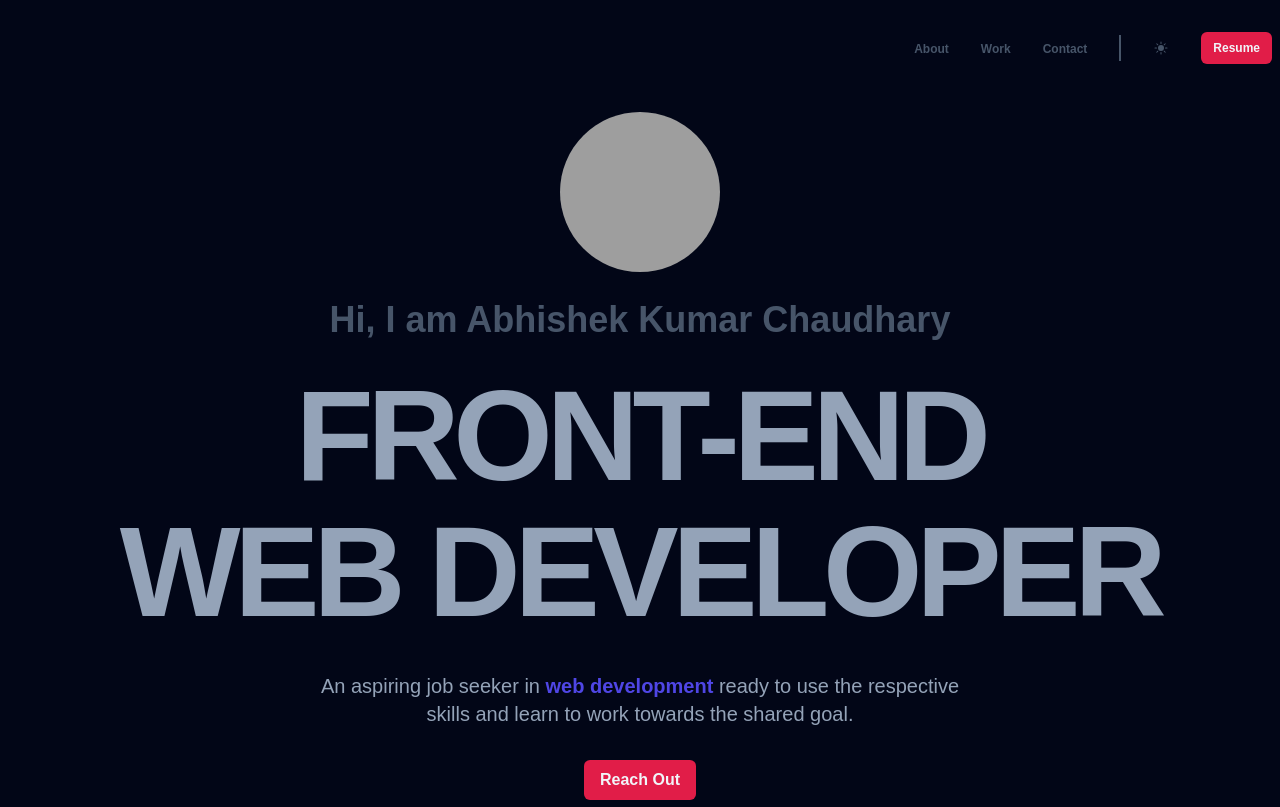
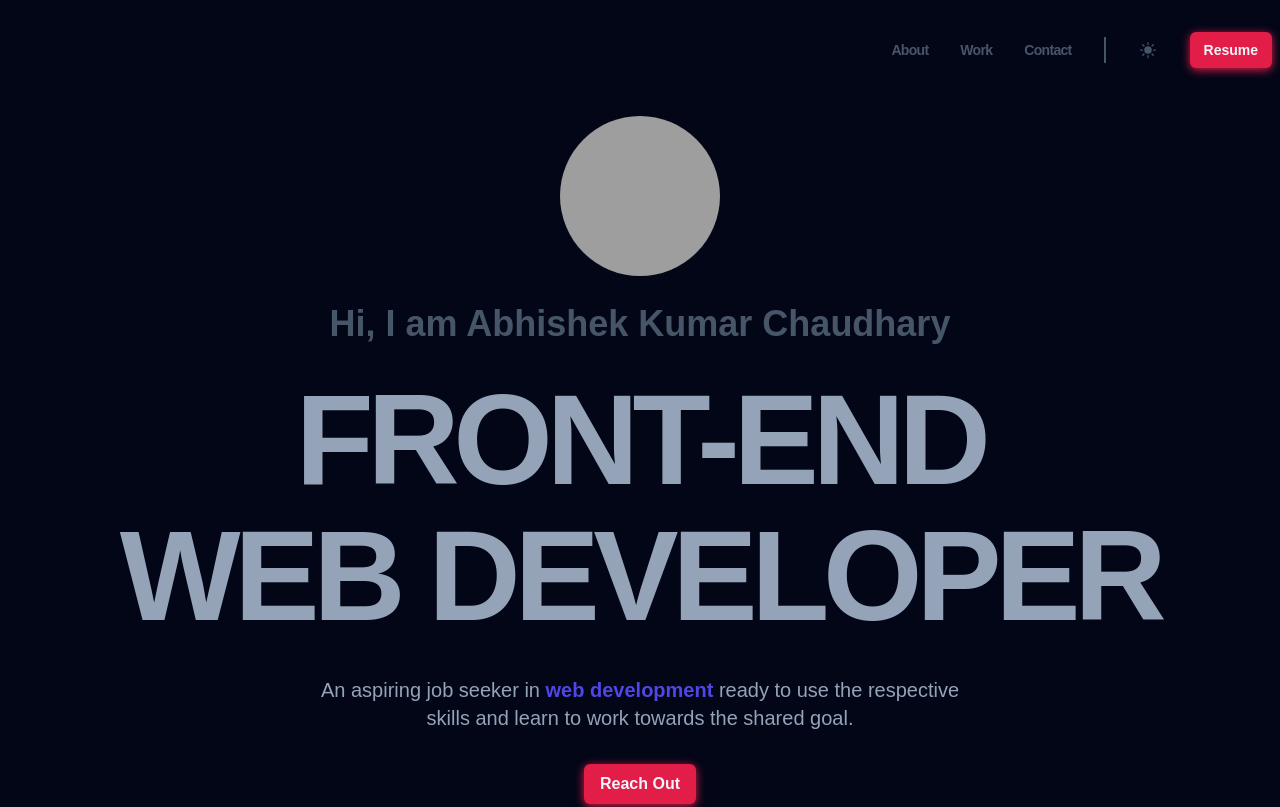
Before and after one commit to abhishekkumarchaudhary1/portfolioSite, a website built with Vite: page index.html in a window 1280 px wide. Shown: the top 807 px of the page. Built offline with nearby package versions, Linux system fonts and the light colour scheme; grey boxes are pictures that could not be loaded; a web font is replaced by a local one.

Commit message:
correcting the header section with sizes and finishing the development

```diff
--- a/index.html
+++ b/index.html
@@ -65,8 +65,6 @@
         </ul>
       </nav>
     </div>
-
-
 
     <!-- End of Mobile Navigation -->
 
@@ -137,15 +135,15 @@
         <div class="featured__image-container">
 
           <div class="featured__image-wrapper">
-            <img src="/featured_1.png" alt="img" class="featured__image">
+            <img src="/featured_1.png" alt="" class="featured__image">
 
           </div>
           <div class="featured__image-wrapper">
-            <img src="/featured_2.png" alt="img" class="featured__image">
+            <img src="/featured_2.png" alt="" class="featured__image">
 
           </div>
           <div class="featured__image-wrapper">
-            <img src="/featured_3.png" alt="img" class="featured__image">
+            <img src="/featured_3.png" alt="" class="featured__image">
 
           </div>
         </div>
--- a/styles/components/header.css
+++ b/styles/components/header.css
@@ -18,13 +18,14 @@
 }
 
 
-/* xs
-@media(min-width:475px){
+
+/* xs */
+/* @media(min-width:475px){
 
 } */
-/*  */
-/* sm
-@media(min-width:640px){
+
+/* sm */
+/* @media(min-width:640px){
 
 } */
 
@@ -33,12 +34,16 @@
     .header__menu{
         display: flex;
         align-items: center;
+        list-style: none;
+        padding: 0;
         gap: 2em;
     }
     .header__link{
-        font-size: var(--size-xs);
+        font-size: var(--size-sm);
+        text-decoration: none;
         font-weight: 600;
         color: var(--clr-slate600);
+        letter-spacing: -0.05em;
         transition: color 0.3s;
     }
     .header__link:hover{
@@ -51,29 +56,38 @@
     .header__sun{
         display: block;
         color: var(--clr-slate600);
-        width: var(--size-base);
+        width: var(--size-lg);
         aspect-ratio: 1/1;
+
     }
     .header__resume{
-        font-size: var(--size-xs);
+        font-size: var(--size-sm);
     }
     .header__bars{
         display: none;
     }
-
 }
 
-/* lg
+/* lg */
 @media(min-width:1024px){
+    .header__link{
+        font-size: var(--size-sm);
+    }
+    .header__sun{
+        width: var(--size-xl);
+
+    }
+    .header__resume{
+        font-size: var(--size-sm);
+    }
+}
+
+/* xl */
+/* @media(min-width:1280px){
 
 } */
 
-/* xl
-@media(min-width:1280px){
+/* 2xl */
+/* @media(min-width:1536px){
 
 } */
-
-/* 2xl
-@media(min-width:1536px){
-
-} */
--- a/styles/utils.css
+++ b/styles/utils.css
@@ -35,6 +35,7 @@
     color: #f1f5f9;
     padding: 0.5em 1em;
     border-radius: 6px;
+    box-shadow: 0 2px 10px var(--clr-rose);
     transition: transform 0.3s;
 
 }
```
